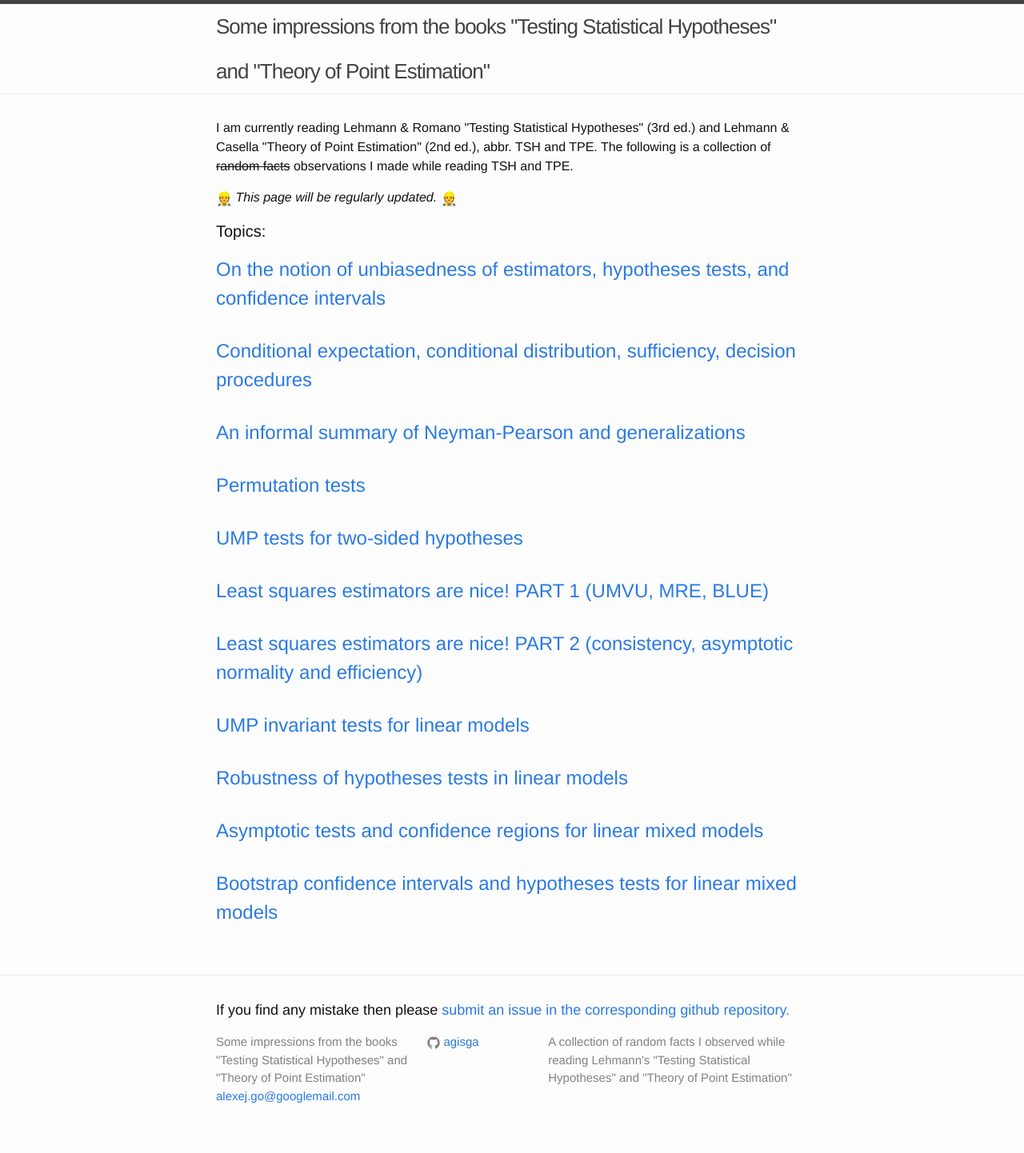
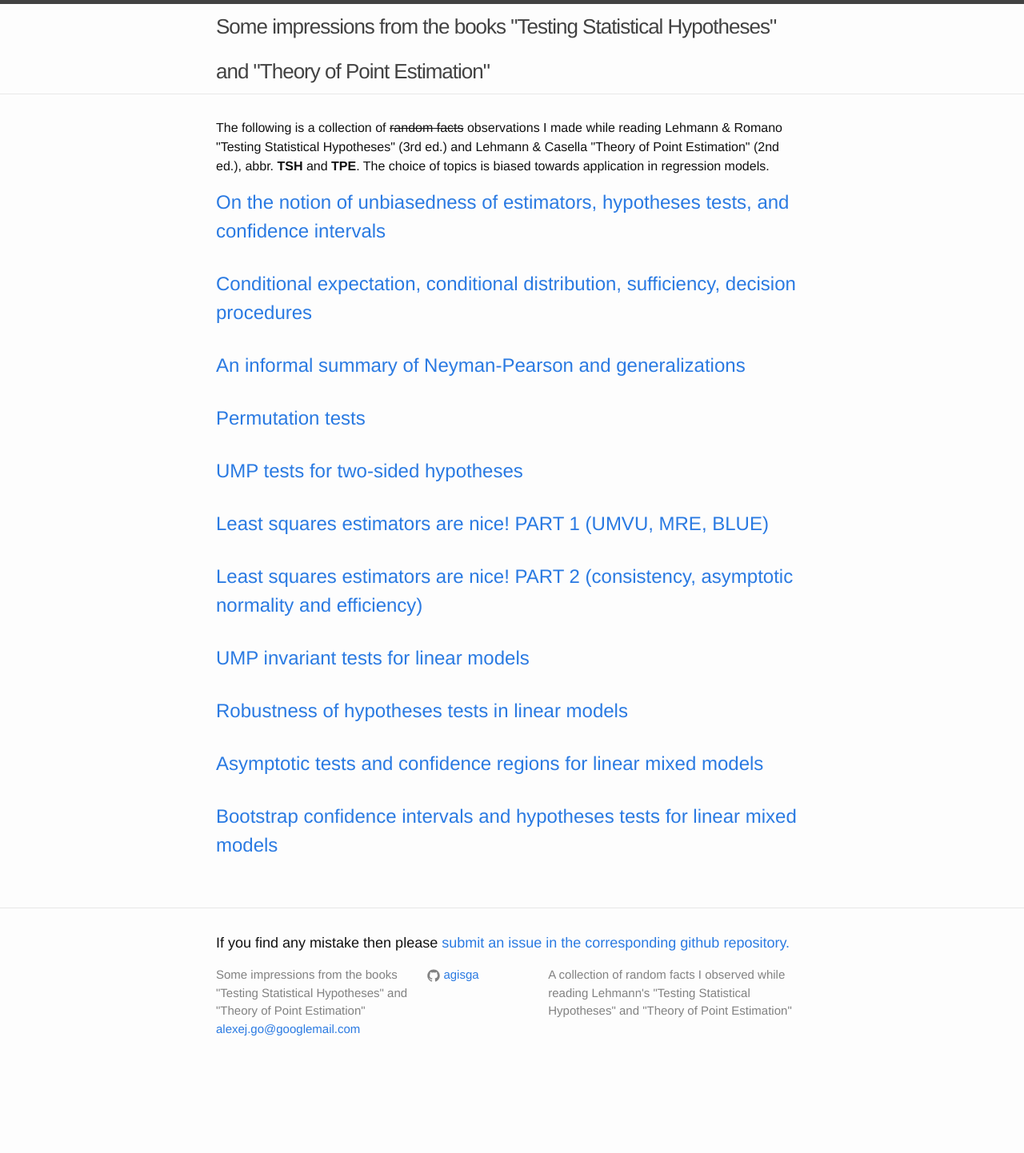
Before and after one commit to agisga/Lehmanns_TSH_and_TPE, a Jekyll site: the page built from index.html, in a window 1280 px wide. Shown: the whole page at 80% size. Built offline with Jekyll 4.4.1, drawn with Linux system fonts in a browser that asks for light colours; emoji names are drawn with the system emoji font; Markdown is read by kramdown in place of the engine named in the settings; after the commit the page ends 1358 px from its top, so only the background shows below that.

Commit message:
updates the front page

```diff
--- a/index.html
+++ b/index.html
@@ -4,11 +4,7 @@ layout: default
 
 <div class="home">
 
-  <p>I am currently reading Lehmann &amp; Romano "Testing Statistical Hypotheses" (3rd ed.) and Lehmann &amp; Casella "Theory of Point Estimation" (2nd ed.), abbr. TSH and TPE. The following is a collection of <del>random facts</del> observations I made while reading TSH and TPE.</p>
-
-<p><img class="emoji" title=":construction_worker:" alt=":construction_worker:" src="https://assets-cdn.github.com/images/icons/emoji/unicode/1f477.png" height="20" width="20" align="absmiddle"> <em>This page will be regularly updated.</em> <img class="emoji" title=":construction_worker:" alt=":construction_worker:" src="https://assets-cdn.github.com/images/icons/emoji/unicode/1f477.png" height="20" width="20" align="absmiddle"></p>
-
-  <h1 class="page-heading">Topics:</h1>
+  <p>The following is a collection of <del>random facts</del> observations I made while reading Lehmann &amp; Romano "Testing Statistical Hypotheses" (3rd ed.) and Lehmann &amp; Casella "Theory of Point Estimation" (2nd ed.), abbr. <b>TSH</b> and <b>TPE</b>. The choice of topics is biased towards application in regression models.</p>
 
   <ul class="post-list">
     {% for post in site.posts %}
```
